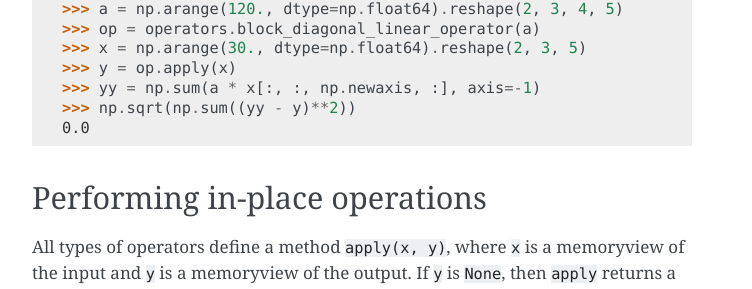
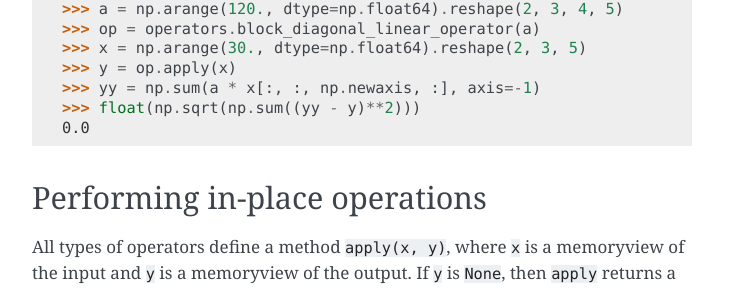
Before and after one commit to sbrisard/janus, a Sphinx documentation site: the page built from sphinx/operators.rst, in a window 1280 px wide and 900 px high, scrolled down 1943 px. Shown: the part 161-450 px from the top of the window, without its empty margins (388-1140 px from the left). Built offline with Sphinx 7.4.7, drawn with Linux system fonts in a browser that asks for light colours.

Commit message:
[doctest] Minor correction

```diff
--- a/sphinx/operators.rst
+++ b/sphinx/operators.rst
@@ -70,7 +70,7 @@ Block-diagonal linear operators are created with the function :func:`block_diago
 >>> x = np.arange(30., dtype=np.float64).reshape(2, 3, 5)
 >>> y = op.apply(x)
 >>> yy = np.sum(a * x[:, :, np.newaxis, :], axis=-1)
->>> np.sqrt(np.sum((yy - y)**2))
+>>> float(np.sqrt(np.sum((yy - y)**2)))
 0.0
 
 .. _in-place-operations:
```
